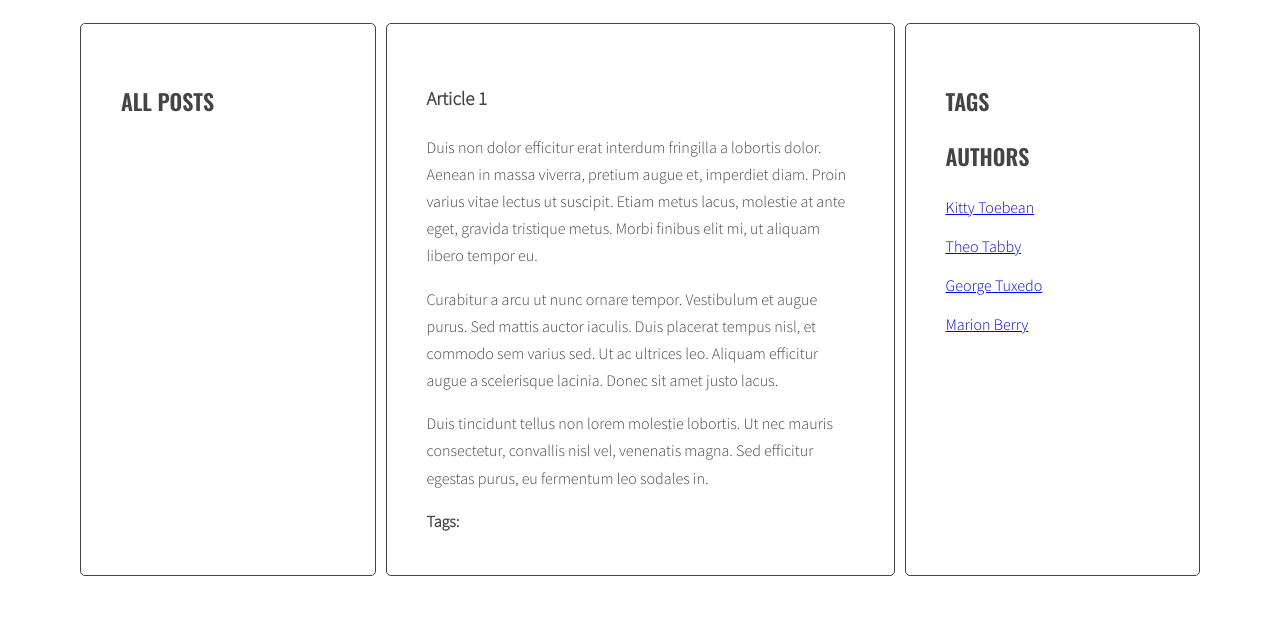
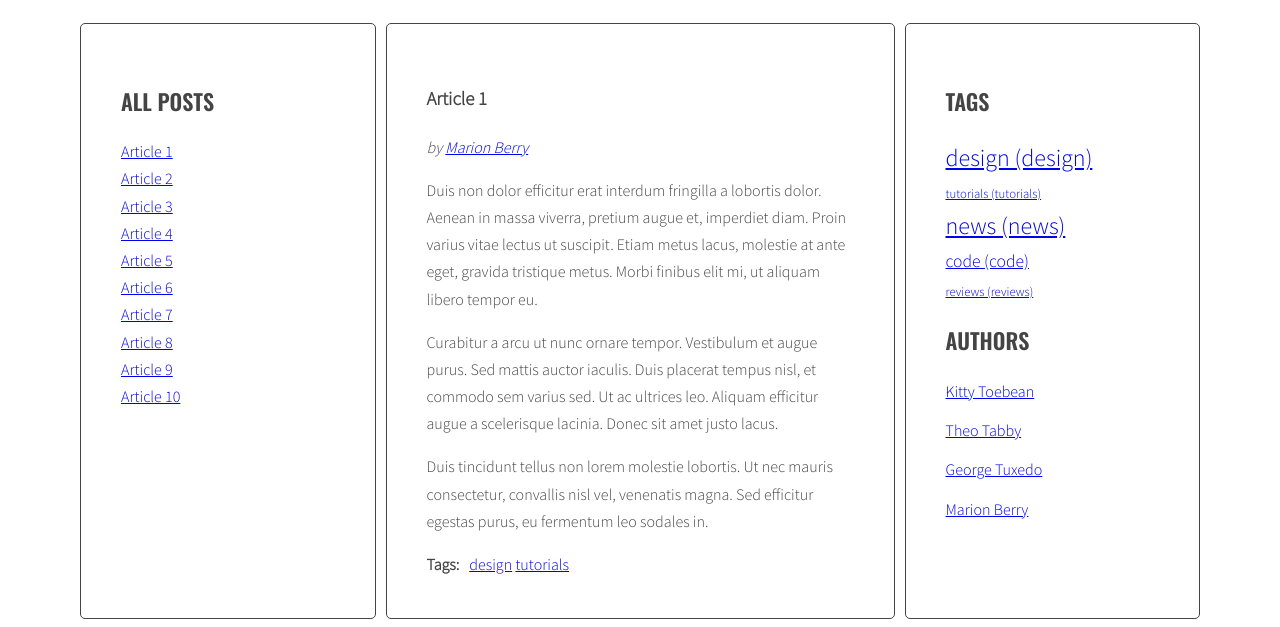
Before and after one commit to gabarela/javascript-blog, a website: page index.html in a window 1280 px wide. Shown: the part 220-847 px from the top of the page. Before the commit the page ends 804 px from the top, so only its background shows below. Drawn offline with nearby package versions, Linux system fonts and the light colour scheme.

Commit message:
tag sizes scss & tag cloud / not finished

```diff
--- a/js/script.js
+++ b/js/script.js
@@ -45,8 +45,8 @@ const optArticleSelector = '.post',
   optTitleListSelector = '.titles',
   optArticleTagsSelector = '.post-tags .list',
   optArticleAuthorSelector = '.post-author',
-  optTagsListSelector = '.tags.list';
-optCloudClassCount = '5',
+  optTagsListSelector = '.tags.list',
+  optCloudClassCount = '5',
   optCloudClassPrefix = 'tag-size-';
 
 function generateTitleLinks(customSelector = '') {
@@ -299,7 +299,14 @@ function calculateTagsParams(tags) {
   return params;
 }
 
-function calculateTagClass(count, params) {}
+function calculateTagClass(count, params) {
+  const normalizedCount = count - params.min;
+  const normalizedMax = params.max - params.min;
+  const precentage = normalizedCount / normalizedMax;
+  const classNumber = Math.floor( precentage * (optCloudClassCount - 1) + 1);
+  const classValue = optCloudClassPrefix + classNumber;
+  return classValue;
+}
 
 function generateTags() {
   /* [NEW] create a new variable allTags with an empty object */
@@ -354,9 +361,6 @@ function generateTags() {
   const tagsParams = calculateTagsParams(allTags);
   console.log('tags Params:', tagsParams)
 
-  const tagLinkHTML = '<li>' + calculateTagClass(allTags[tag], tagsParam) + '</li>'; /*str 35 początek*/
-  console.log('tagLinkHTML:', tagLinkHTML);
-
   /* [NEW] create variable for all links HTML code */
   let allTagsHTML = ' ';
 
@@ -364,6 +368,9 @@ function generateTags() {
   for (let tag in allTags) {
 
     /* [NEW] generate code of a link and add it to allTagsHTML */
+    const tagLinkHTML = '<li><a href="#tag-' + tag + '" class="' + calculateTagClass(allTags[tag], tagsParams) + '">' + tag + ' (' + tag + ')</a></li>';
+    console.log('tagLinkHTML:', tagLinkHTML);
+
     allTagsHTML += tagLinkHTML;
   }
   /* [NEW] end loop for each tag in allTags */
--- a/sass/style.scss
+++ b/sass/style.scss
@@ -118,3 +118,30 @@ body {
     margin: 0 10px 0 0;
   }
 }
+
+/* Tags */
+
+.list.tags ul {
+  display: inline-block;
+  // padding: 0 20px 20px 0;
+}
+
+.tag-size-1 {
+  font-size: 80%;
+}
+
+.tag-size-2 {
+  font-size: 100%;
+}
+
+.tag-size-3 {
+  font-size: 110%;
+}
+
+.tag-size-4 {
+  font-size: 120%;
+}
+
+.tag-size-5 {
+  font-size: 150%;
+}
```
Also changed, not shown: css/style.css, 1 other file.
